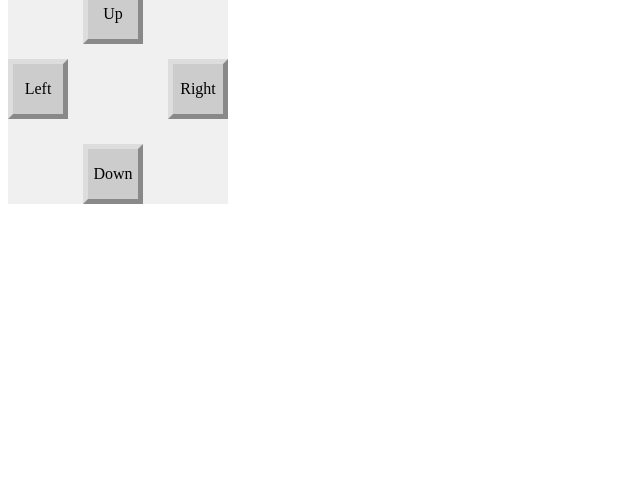
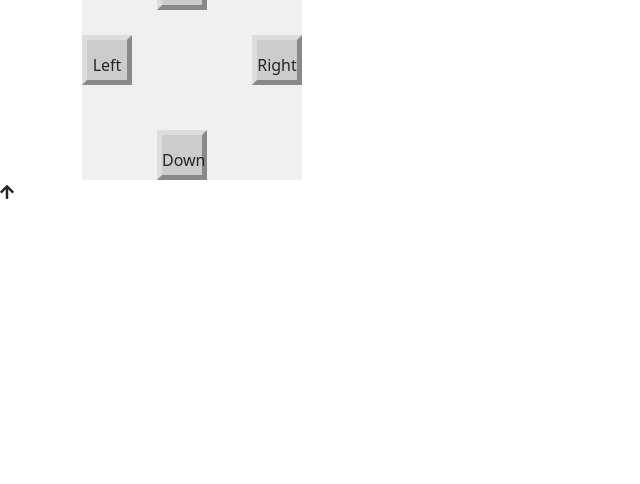
Before and after one commit to Bernardvdv/pi_car, a Flask app: page / in a window 1280 px wide. Shown: the part 316-800 px from the top of the page, without its empty margins (0-640 px from the left). Run offline with Flask 2, Linux system fonts and the light colour scheme; some libraries are stand-ins or nearby versions.

Commit message:
Update index.html

```diff
--- a/templates/index.html
+++ b/templates/index.html
@@ -4,6 +4,8 @@
         <meta name="charset" value="utf-8">
         <title>PanTilt HAT</title>
         <script src="https://use.fontawesome.com/releases/v5.15.4/js/all.js" crossorigin="anonymous"></script>
+            <link href="https://cdn.jsdelivr.net/npm/bootstrap@5.1.3/dist/css/bootstrap.min.css" rel="stylesheet"
+        integrity="sha384-1BmE4kWBq78iYhFldvKuhfTAU6auU8tT94WrHftjDbrCEXSU1oBoqyl2QvZ6jIW3" crossorigin="anonymous">
 
         <style type="text/css">
             .main {
@@ -53,11 +55,13 @@
                 <i class="fas fa-arrow-up up" data-action="tilt:-1"></i>
             </div>
         </div>
+        <i class="fas fa-arrow-up up" data-action="tilt:-1"></i>
 
         <script
             src="https://code.jquery.com/jquery-3.1.1.min.js"
             integrity="sha256-hVVnYaiADRTO2PzUGmuLJr8BLUSjGIZsDYGmIJLv2b8="
             crossorigin="anonymous"></script>
+
         <script type="text/javascript">
             var current_pan = 90;
             var current_tilt = 90;
```
